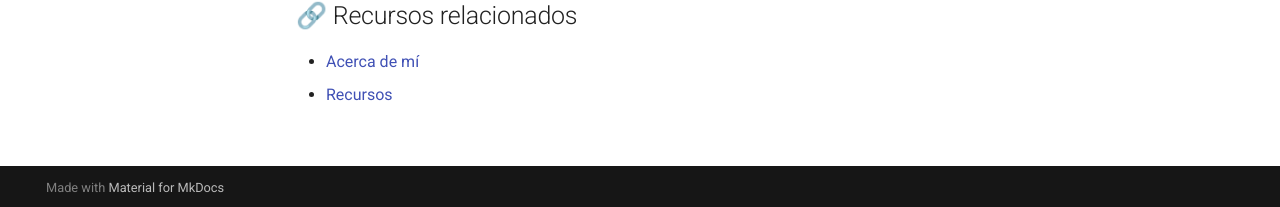
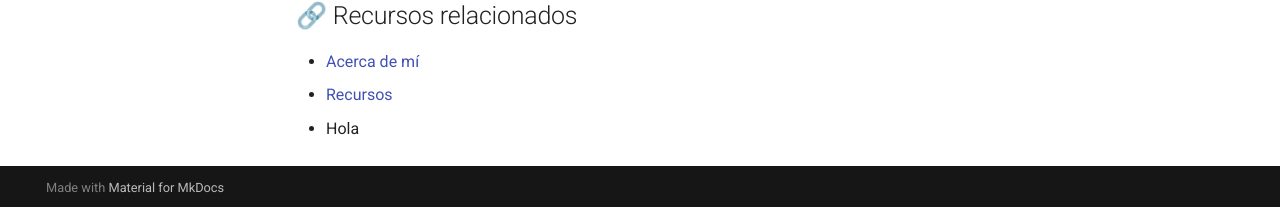
Before and after one commit to jjuuansee/portafolio-ia, an MkDocs documentation site: the page built from docs/portfolio/index.md, in a window 1280 px wide and 988 px high. Shown: the part 778-985 px from the top of the window. Built offline with MkDocs 1.6.1 and Material for MkDocs 9.7.7, drawn with Linux system fonts in a browser that asks for light colours.

Commit message:
Update index.md

```diff
--- a/docs/portfolio/index.md
+++ b/docs/portfolio/index.md
@@ -32,3 +32,4 @@ Aquí encontrarás ejercicios prácticos y apuntes teóricos que reflejan mi pro
 
 - [Acerca de mí](../acerca.md)
 - [Recursos](../recursos.md)
+- Hola
```
